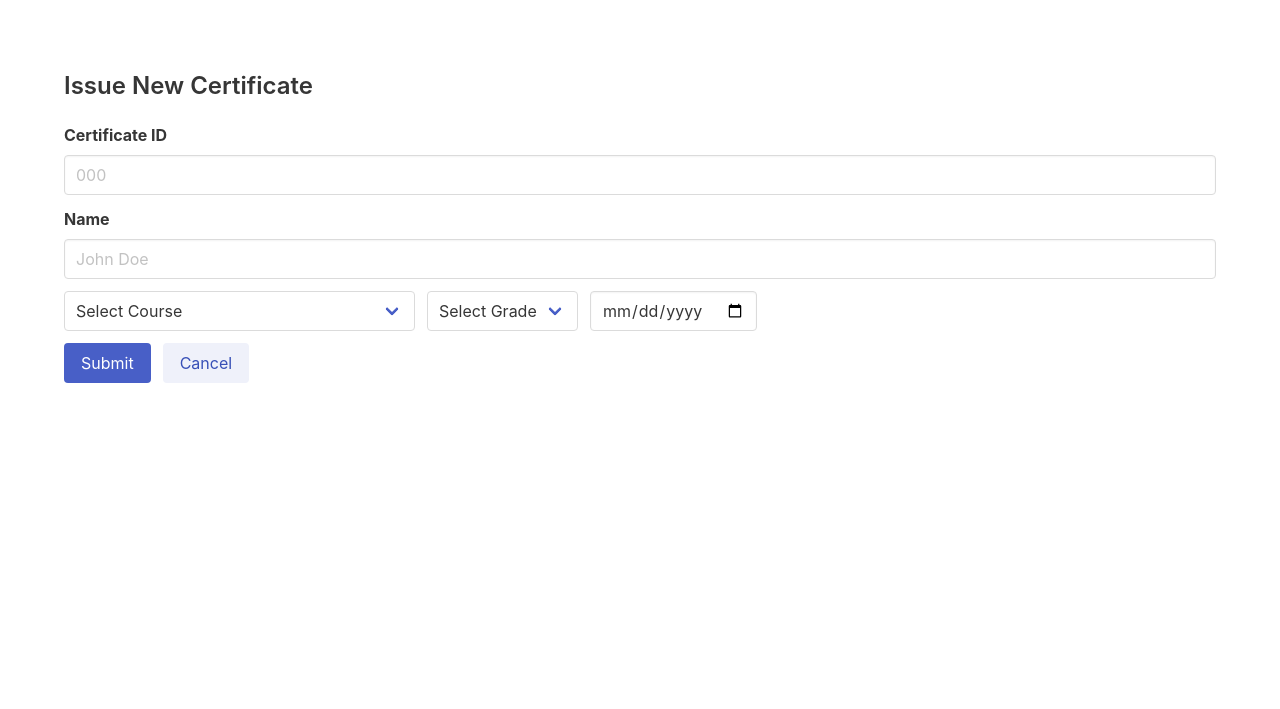
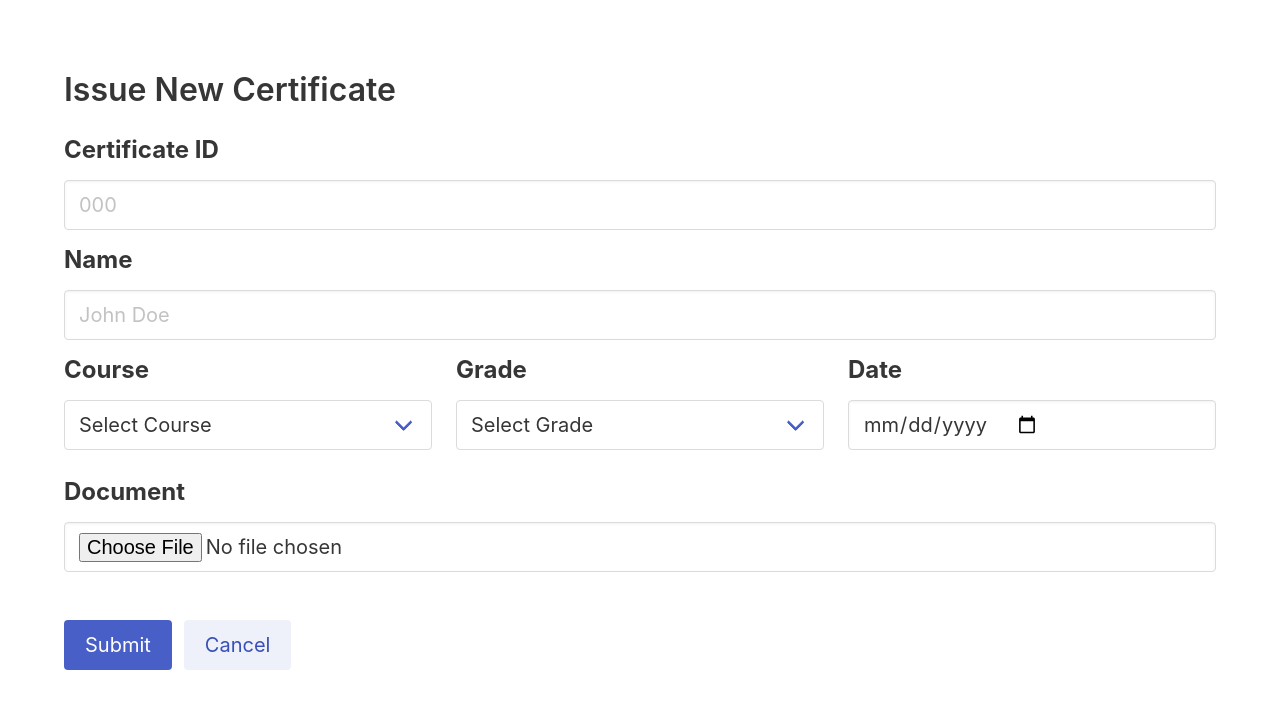
Before and after one commit to tr1sm0s1n/fastapi-brownie-dapp, a FastAPI app: page /issue in a window 1280 px wide. Shown: the part 52-761 px from the top of the page. Run offline with FastAPI, Linux system fonts and the light colour scheme; parts of the project's set-up code (start-up, migrations or seed data) failed here and were passed over.

Commit message:
/issue_modified

```diff
--- a/main.py
+++ b/main.py
@@ -1,30 +1,23 @@
-from fastapi import FastAPI, Request
+from fastapi import FastAPI, File, Form, Request, UploadFile
 from fastapi.staticfiles import StaticFiles
 from fastapi.templating import Jinja2Templates
-from pydantic import BaseModel
+from typing import Annotated
 from web3 import Web3
 import json
 
-
-class Certificate(BaseModel):
-    id: int
-    name: str
-    course: str
-    grade: str
-    date: str
-    document: bytes
-
+# loading artifact and details
+with open('build/contracts/Cert.json', 'r') as f:
+    artifact = json.load(f)
 
 with open('details.json', 'r') as f:
     details = json.load(f)
 
-with open('build/contracts/Cert.json', 'r') as f:
-    artifact = json.load(f)
-
+# fastapi config
 app = FastAPI()
 app.mount("/public", StaticFiles(directory="public"), name="public")
 templates = Jinja2Templates(directory="templates")
 
+# web3 config
 w3 = Web3(Web3.HTTPProvider('http://127.0.0.1:8545'))
 contract_instance = w3.eth.contract(
     address=details['contract'], abi=artifact['abi'])
@@ -34,9 +27,16 @@ print(
 
 @app.get("/")
 async def root(request: Request):
-    return templates.TemplateResponse("home.html", {"request": request, "title": "Certificate DApp"})
+    return templates.TemplateResponse("home.html", {"request": request})
 
 
 @app.get("/issue")
-async def issue(request: Request):
-    return templates.TemplateResponse("issue.html", {"request": request, "title": "Certificate DApp"})
+async def get_issue(request: Request):
+    return templates.TemplateResponse("issue.html", {"request": request, "message": "is-hidden"})
+
+
+@app.post("/issue")
+async def post_issue(request: Request, id: Annotated[str, Form()], document: Annotated[UploadFile, File()]):
+    print(id)
+    print(document)
+    return templates.TemplateResponse("issue.html", {"request": request, "form": "is-hidden", "issued_id": id})
--- a/templates/home.html
+++ b/templates/home.html
@@ -15,7 +15,7 @@
       <div class="navbar-brand">
         <a class="navbar-item" href="/">
           <img src="http://localhost:8000/public/icons/certificate.svg" />
-          <span class="ml-2"> {{title}} </span>
+          <span class="ml-2"> Certificate DApp </span>
         </a>
       </div>
       <div class="navbar-end">
--- a/templates/issue.html
+++ b/templates/issue.html
@@ -15,7 +15,7 @@
       <div class="navbar-brand">
         <a class="navbar-item" href="/">
           <img src="http://localhost:8000/public/icons/certificate.svg" />
-          <span class="ml-2"> {{title}} </span>
+          <span class="ml-2"> Certificate DApp </span>
         </a>
       </div>
       <div class="navbar-end">
@@ -24,56 +24,111 @@
     </nav>
     <section class="section">
       <div class="container">
-        <h3 class="title is-4">Issue New Certificate</h3>
+        <h3 class="title is-3">Issue New Certificate</h3>
+
+        <!-- form component -->
+        <form
+          class="{{ form }}"
+          action="/issue"
+          method="post"
+          enctype="multipart/form-data"
+        >
           <div class="field">
-          <label class="label">Certificate ID</label>
+            <label class="label is-size-4">Certificate ID</label>
             <div class="control">
-            <input class="input" type="number" placeholder="000" />
+              <input
+                class="input is-size-5"
+                name="id"
+                type="number"
+                placeholder="000"
+                required
+              />
             </div>
           </div>
 
           <div class="field">
-          <label class="label">Name</label>
+            <label class="label is-size-4">Name</label>
             <div class="control">
-            <input class="input" type="text" placeholder="John Doe" />
+              <input
+                class="input is-size-5"
+                name="name"
+                type="text"
+                placeholder="John Doe"
+                required
+              />
             </div>
           </div>
 
-        <div class="field is-grouped">
-          <div class="control">
-            <div class="select">
-              <select>
-                <option hidden>Select Course</option>
-                <option>Certified Blockchain Associate</option>
-                <option>Certified Ethereum Developer</option>
-                <option>Certified Hyperledger Fabric Developer</option>
-                <option>Certified Blockchain Architect</option>
+          <div class="columns">
+            <div class="column">
+              <label class="label is-size-4">Course</label>
+              <div class="select is-size-5 is-fullwidth">
+                <select name="course" required>
+                  <option hidden value="">Select Course</option>
+                  <option value="Certified Blockchain Associate">
+                    Certified Blockchain Associate
+                  </option>
+                  <option value="Certified Ethereum Developer">
+                    Certified Ethereum Developer
+                  </option>
+                  <option value="Certified Hyperledger Fabric Developer">
+                    Certified Hyperledger Fabric Developer
+                  </option>
+                  <option value="Certified Blockchain Architect">
+                    Certified Blockchain Architect
+                  </option>
                 </select>
               </div>
             </div>
-          <div class="control">
-            <div class="select">
-              <select>
-                <option hidden>Select Grade</option>
-                <option>S</option>
-                <option>A</option>
-                <option>B</option>
-                <option>C</option>
+
+            <div class="column">
+              <label class="label is-size-4">Grade</label>
+              <div class="select is-size-5 is-fullwidth">
+                <select name="grade" required>
+                  <option hidden value="">Select Grade</option>
+                  <option value="S">S</option>
+                  <option value="A">A</option>
+                  <option value="B">B</option>
+                  <option value="C">C</option>
                 </select>
               </div>
             </div>
-          <div class="control">
-            <input class="input" type="date" />
+
+            <div class="column">
+              <label class="label is-size-4">Date</label>
+              <input class="input is-size-5" name="date" type="date" required />
             </div>
           </div>
 
-        <div class="field is-grouped">
+          <div class="field">
+            <label class="label is-size-4">Document</label>
             <div class="control">
-            <button class="button is-link">Submit</button>
+              <input
+                class="input is-size-5"
+                name="document"
+                type="file"
+                required
+              />
+            </div>
+          </div>
+
+          <div class="field is-grouped mt-6">
+            <div class="control">
+              <button class="button is-link is-size-5" type="submit">
+                Submit
+              </button>
             </div>
             <div class="control">
-            <button class="button is-link is-light">Cancel</button>
+              <button class="button is-link is-light is-size-5" type="reset">
+                Cancel
+              </button>
             </div>
+          </div>
+        </form>
+
+        <!-- message component -->
+        <div class="{{ message }} notification is-success is-size-4">
+          Certificate for ID: {{issued_id}} issued successfully!!
         </div>
       </div>
     </section>
```
Lines whose indentation alone changed are shown as unchanged.
